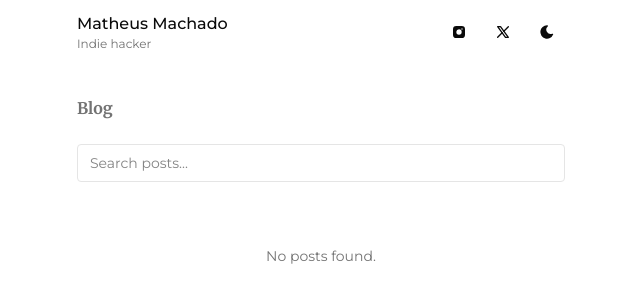
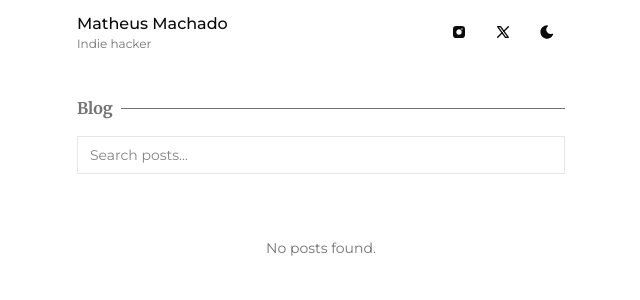
Before and after one commit to teteumachado/teteumachado, a Next.js app in the folder apps/web/: page /blog in a window 1280 px wide. Shown: the top 300 px of the page, without its empty margins (319-959 px from the left). Built offline with nearby package versions, Linux system fonts and the light colour scheme.

Commit message:
refactor(blog): support multiple featured posts, unify card styling

```diff
--- a/apps/web/app/blog/page.tsx
+++ b/apps/web/app/blog/page.tsx
@@ -12,10 +12,5 @@ export default function BlogPage() {
   const featured = getFeaturedPosts()
   const tags = getAllTags()
 
-  return (
-    <>
-      <h1 className="font-serif font-bold text-muted-foreground mb-6">Blog</h1>
-      <BlogList posts={posts} featured={featured} tags={tags} />
-    </>
-  )
+  return <BlogList posts={posts} featured={featured} tags={tags} />
 }
--- a/apps/web/components/blog/blog-list.tsx
+++ b/apps/web/components/blog/blog-list.tsx
@@ -1,5 +1,6 @@
 'use client'
 
+import { motion } from 'framer-motion'
 import { useState, useMemo } from 'react'
 import Fuse from 'fuse.js'
 import type { PostMeta } from '@/lib/blog'
@@ -41,14 +42,28 @@ export function BlogList({ posts, featured, tags: allTags }: Props) {
 
   return (
     <div className="flex flex-col gap-4">
+      <motion.div
+        initial={{ opacity: 0, y: 12 }}
+        animate={{ opacity: 1, y: 0 }}
+        transition={{ duration: 0.6, ease: 'easeOut' }}
+        className="flex gap-2 items-center w-full"
+      >
+        <h1 className="font-serif font-bold shrink-0 text-muted-foreground">Blog</h1>
+        <motion.div
+          initial={{ scaleX: 0 }}
+          animate={{ scaleX: 1 }}
+          transition={{ duration: 0.7, delay: 0.6, ease: 'easeOut' }}
+          className="h-px flex-1 bg-muted-foreground origin-left"
+        />
+      </motion.div>
+
       <input
         type="search"
         placeholder="Search posts..."
         value={search}
         onChange={(e) => setSearch(e.target.value)}
-        className="w-full text-sm px-3 py-2 rounded border bg-transparent focus:outline-none focus:border-primary/30 transition-colors"
+        className="w-full text-sm px-3 py-2 border bg-transparent focus:outline-none focus:border-primary/30 transition-colors"
       />
-
       {allTags.length > 0 && (
         <div className="flex flex-wrap gap-1.5">
           {allTags.map((tag) => (
@@ -65,8 +80,10 @@ export function BlogList({ posts, featured, tags: allTags }: Props) {
       )}
 
       {featured.length > 0 && !search && !activeTag && (
-        <section>
-          <FeaturedPost post={featured[0]!} />
+        <section className="flex flex-col gap-3">
+          {featured.map((post) => (
+            <FeaturedPost key={post.slug} post={post} />
+          ))}
         </section>
       )}
 
--- a/apps/web/components/blog/featured-post.tsx
+++ b/apps/web/components/blog/featured-post.tsx
@@ -8,7 +8,7 @@ interface Props {
 export function FeaturedPost({ post }: Props) {
   return (
     <Link href={`/blog/${post.slug}`}>
-      <article className="border rounded p-4 transition-colors hover:border-primary/30 hover:shadow-sm">
+      <article className="border p-4 transition-colors hover:border-primary/30 hover:shadow-sm">
         <span className="text-[0.6rem] uppercase tracking-wider text-muted-foreground font-medium">
           Featured
         </span>
@@ -20,7 +20,7 @@ export function FeaturedPost({ post }: Props) {
           {post.tags.map((tag) => (
             <span
               key={tag}
-              className="text-[0.6rem] px-1.5 py-0.5 rounded bg-muted text-muted-foreground"
+              className="text-[0.6rem] px-1.5 py-0.5 bg-muted text-muted-foreground"
             >
               {tag}
             </span>
--- a/apps/web/components/blog/post-card.tsx
+++ b/apps/web/components/blog/post-card.tsx
@@ -1,6 +1,3 @@
-'use client'
-
-import { motion } from 'framer-motion'
 import Link from 'next/link'
 import type { PostMeta } from '@/lib/blog'
 
@@ -11,29 +8,25 @@ interface Props {
 export function PostCard({ post }: Props) {
   return (
     <Link href={`/blog/${post.slug}`}>
-      <motion.article
-        whileHover={{ y: -2 }}
-        transition={{ type: 'spring', stiffness: 300, damping: 20 }}
-        className="border rounded p-3 transition-colors hover:border-primary/30 hover:shadow-sm h-full flex flex-col gap-1"
-      >
-        <h3 className="text-sm font-medium">{post.title}</h3>
-        <p className="text-xs text-muted-foreground line-clamp-2">
+      <article className="border p-4 transition-colors hover:border-primary/30 hover:shadow-sm">
+        <h2 className="text-base font-medium">{post.title}</h2>
+        <p className="text-sm text-muted-foreground mt-1">
           {post.description}
         </p>
-        <div className="flex flex-wrap gap-1 mt-auto pt-2">
+        <div className="flex flex-wrap gap-1 mt-2">
           {post.tags.map((tag) => (
             <span
               key={tag}
-              className="text-[0.6rem] px-1.5 py-0.5 rounded bg-muted text-muted-foreground"
+              className="text-[0.6rem] px-1.5 py-0.5 bg-muted text-muted-foreground"
             >
               {tag}
             </span>
           ))}
         </div>
-        <span className="text-[0.6rem] text-muted-foreground">
+        <span className="text-[0.6rem] text-muted-foreground block mt-1">
           {post.readingTime}
         </span>
-      </motion.article>
+      </article>
     </Link>
   )
 }
--- a/apps/web/components/blog/tag-badge.tsx
+++ b/apps/web/components/blog/tag-badge.tsx
@@ -10,7 +10,7 @@ export function TagBadge({ tag, active, onClick }: Props) {
   return (
     <button
       onClick={onClick}
-      className={`text-xs px-2 py-0.5 rounded-full border transition-colors ${
+      className={`text-xs px-2 py-0.5 border transition-colors ${
         active
           ? 'bg-primary text-primary-foreground border-primary'
           : 'bg-transparent text-muted-foreground border-border hover:border-primary/30'
```
